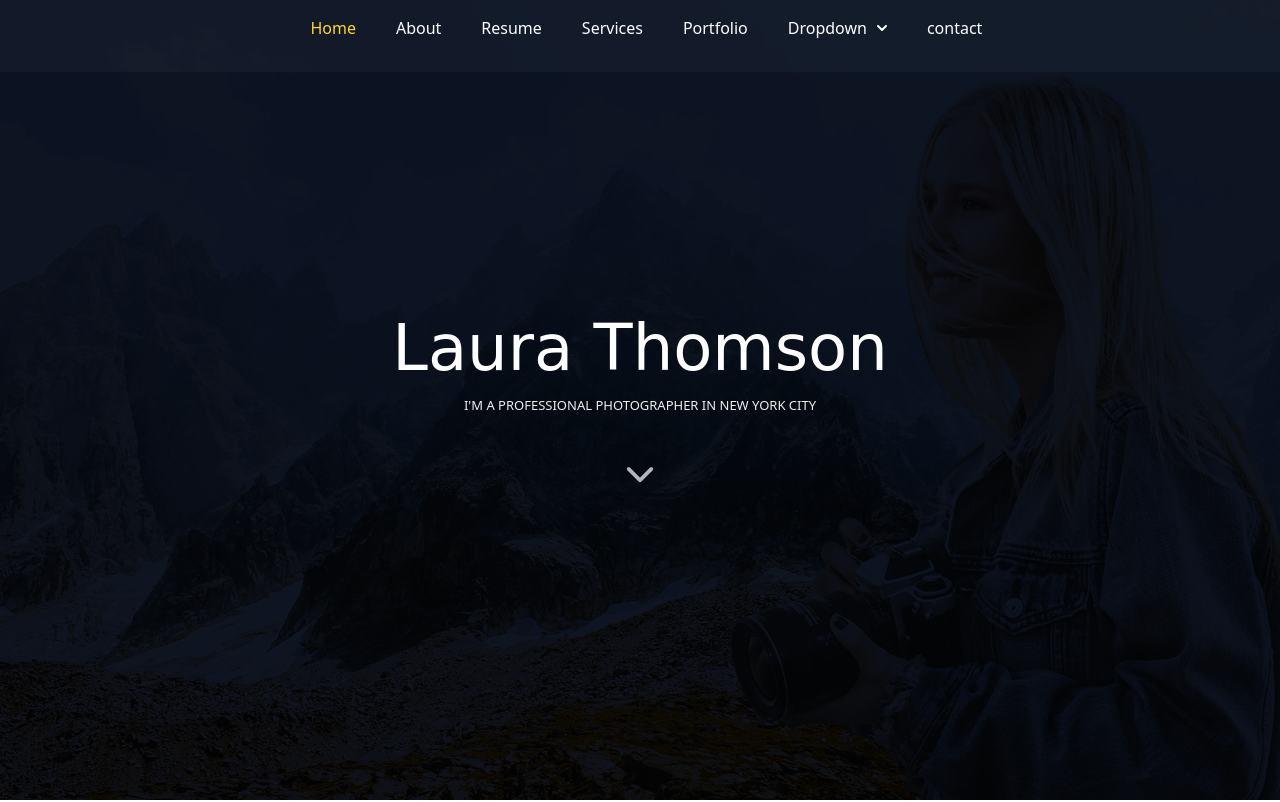
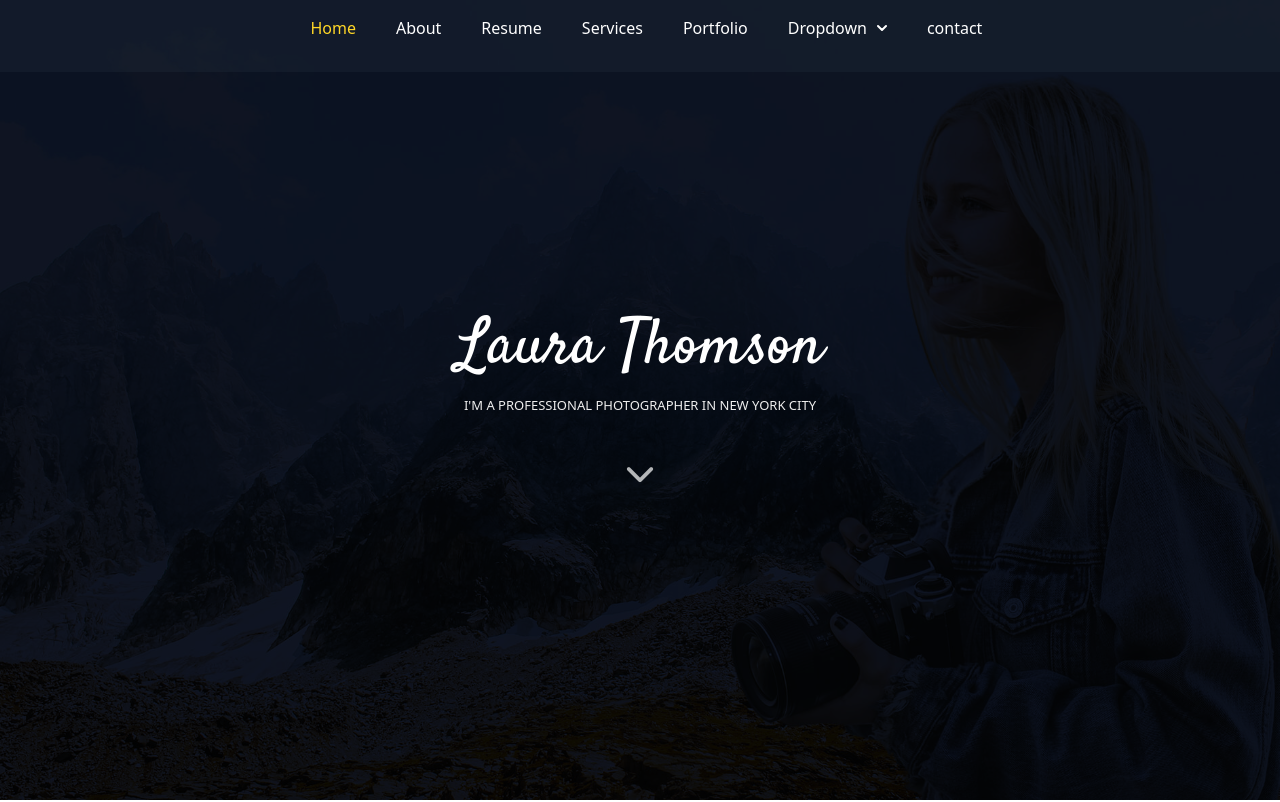
Before and after one commit to manasvichoudhari/Loura-clone, a plain HTML site: page index.html in a window 1280 px wide. Shown: the top 802 px of the page. Drawn offline with nearby package versions, Linux system fonts and the light colour scheme.

Commit message:
Update style.css

```diff
--- a/style.css
+++ b/style.css
@@ -1,6 +1,7 @@
-:root{
-  --font-family: 'Courier New', Courier, monospace;
-  --color:#444444;
+.satisfy-regular {
+    font-family: "Satisfy",cursive;
+    font-weight: 400;
+    font-style: normal;
   }
 
 .sec{
@@ -21,6 +22,3 @@
 
 
 }
-.font{
-  font-family: cursive;
-}
```
